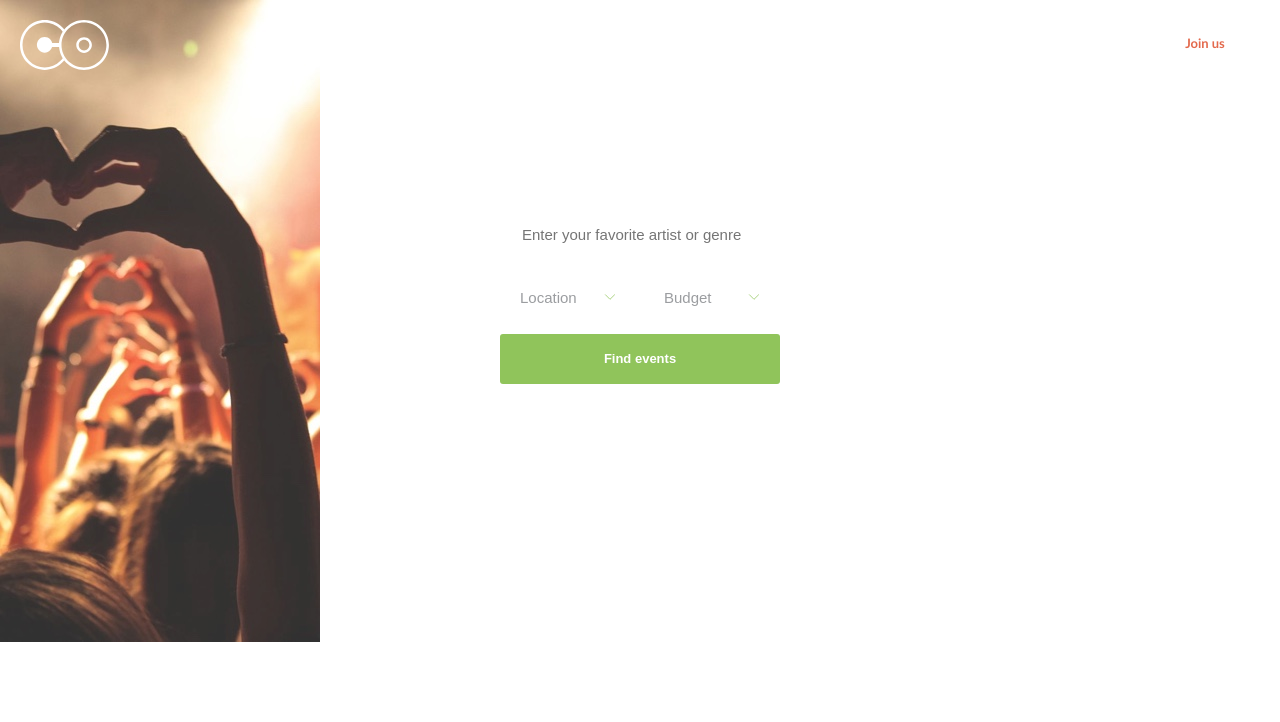
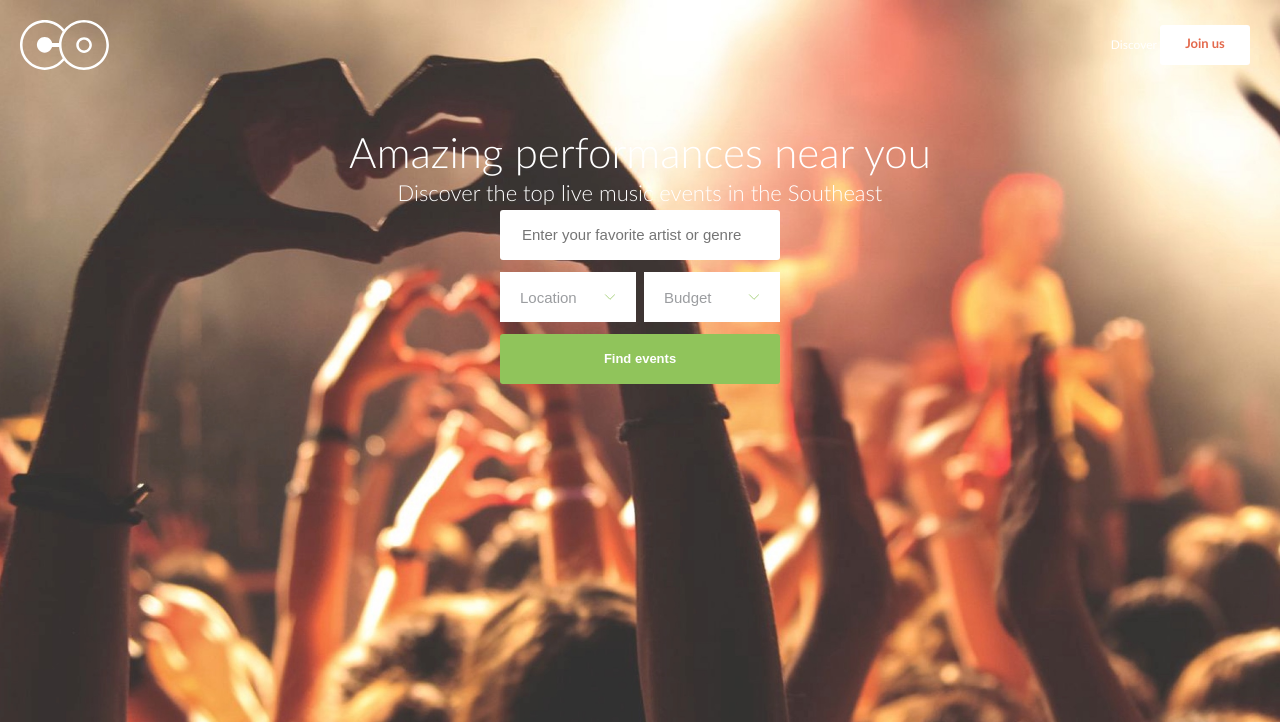
Before and after one commit to smithbrandon/events-app, a PHP site: page /index.html in a window 1280 px wide. Shown: the top 722 px of the page. Run offline with PHP 8.4, Linux system fonts and the light colour scheme.

Commit message:
added srcset

```diff
--- a/css/main.1.css
+++ b/css/main.1.css
@@ -59,29 +59,29 @@
         font-family: 'Lato';
         font-weight: 300;
         src:
-            url('/fonts/Lato-Light.woff2') format('woff2'),
-            url('/fonts/Lato-Light.woff') format('woff'),
-            url('/fonts/Lato-Light.ttf') format('truetype'),
-            url('/fonts/Lato-Light.eot') format('embedded-opentype');
+            url('/css/fonts/Lato-Light.woff2') format('woff2'),
+            url('/css/fonts/Lato-Light.woff') format('woff'),
+            url('/css/fonts/Lato-Light.ttf') format('truetype'),
+            url('/css/fonts/Lato-Light.eot') format('embedded-opentype');
     }
 
     @font-face{
         font-family: 'Lato';
         font-weight: 400;
         src:
-            url('/fonts/Lato-Regular.woff2') format('woff2'),
-            url('/fonts/Lato-Regular.woff') format('woff'),
-            url('/fonts/Lato-Regular.ttf') format('truetype'),
-            url('/fonts/Lato-Regular.eot') format('embedded-opentype');
+            url('/css/fonts/Lato-Regular.woff2') format('woff2'),
+            url('/css/fonts/Lato-Regular.woff') format('woff'),
+            url('/css/fonts/Lato-Regular.ttf') format('truetype'),
+            url('/css/fonts/Lato-Regular.eot') format('embedded-opentype');
     }
     @font-face{
         font-family: 'Lato';
         font-weight: 700;
         src:
-            url('/fonts/Lato-Bold.woff2') format('woff2'),
-            url('/fonts/Lato-Bold.woff') format('woff'),
-            url('/fonts/Lato-Bold.ttf') format('truetype'),
-            url('/fonts/Lato-Bold.eot') format('embedded-opentype');
+            url('/css/fonts/Lato-Bold.woff2') format('woff2'),
+            url('/css/fonts/Lato-Bold.woff') format('woff'),
+            url('/css/fonts/Lato-Bold.ttf') format('truetype'),
+            url('/css/fonts/Lato-Bold.eot') format('embedded-opentype');
     }
 
 /* Base Class Formats */
@@ -137,7 +137,10 @@ li > a.nav-link{
         display: inline-block;
     }
 }
-
+.hero-img{
+    width: 100%;
+    height: 100vw;
+}
 .hero > .hero-img:before{   /*This isn't working yet*/
     background: #5C4E48;
     background-image: linear-gradient(0deg, #000000 0%, rgba(0,0,0,0.00) 100%);
--- a/index.html
+++ b/index.html
@@ -35,9 +35,19 @@
         </header>
 
         <section class="hero" role="main">
-            <img class="hero-img" src="/img/hero-sm-vert-1x.jpg" scrset="/img/hero-sm-vert-1x.jpg 320w ,
-                    /img/hero-med-horz-1x 768w,
-                    /img/hero-lg-horz-1x 1280w" alt="Concert Crowd" role="presentation">
+            <!-- <picture class="hero-img" alt="Concert Crowd" role="presentation">
+                <source srcset="/img/hero-lg-horz-1x.jpg 1x,/img/hero-lg-horz-2x.jpg 2x,/img/hero-lg-horz-3x.jpg 3x" media="(min-width: 1280px)"/>
+                <source srcset="/img/hero-md-horz-1x.jpg 1x,/img/hero-md-horz-2x.jpg 2x,/img/hero-md-horz-3x.jpg 3x" media="(min-width: 768px)" />
+                <source srcset="/img/hero-sm-vert-1x.jpg 1x, /img/hero-sm-vert-2x.jpg 2x, /img/hero-sm-vert-3x.jpg 3x" media="(min-width: 320px)" />
+                <img src="/img/hero-sm-vert-1x.jpg" />
+            </picture> -->
+            <img    src="/img/hero-lg-horz-3x.jpg"
+                    srcset="/img/hero-sm-vert-3x.jpg 960w,
+                            /img/hero-md-horz-3x.jpg 2304w,
+                            /img/hero-lg-horz-3x.jpg 3840w"
+                    sizes=" (min-width: 1280px 100vw,
+                            (min-width: 768px ,
+                            (min-width: 320px "/>
             <div class="hero-content">
                 <p class="headline">Amazing performances near you</p>
                 <p class="subtext">Discover the top live music events in the Southeast</p>
```
Also changed, not shown: img/hero-md-horz-1x.jpg (renamed from img/hero-med-horz-1x.jpg), img/hero-md-horz-2x.jpg (renamed from img/hero-med-horz-2x.jpg), img/hero-md-horz-3x.jpg (renamed from img/hero-med-horz-3x.jpg).
